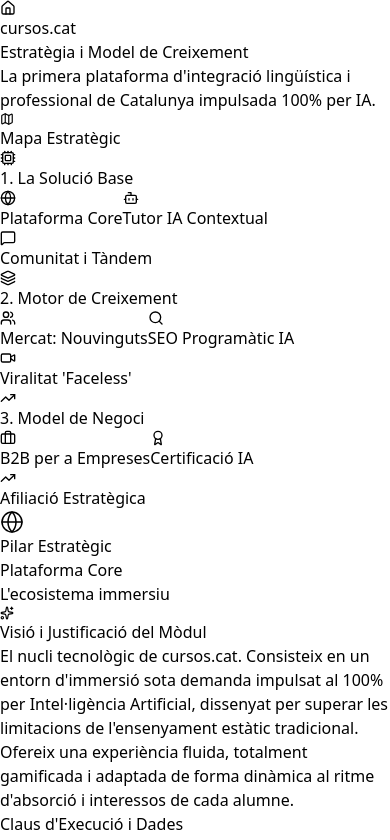
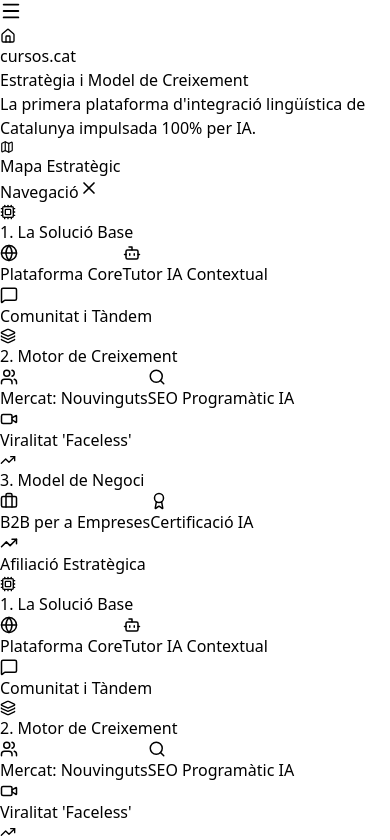
Before and after one commit to vosko03/cursos, a React (Vite) app: page /dash in a window 390 px wide. Shown: the top 840 px of the page. Built offline with nearby package versions, Linux system fonts and the light colour scheme.

Commit message:
Enhance Dashboard layout and mobile menu functionality
Refactor Dashboard component for improved mobile responsiveness and UI consistency.

```diff
--- a/src/pages/Dashboard.jsx
+++ b/src/pages/Dashboard.jsx
@@ -1,8 +1,8 @@
-import React, { useState, useRef } from 'react';
+import React, { useState } from 'react';
 import {
   Users, Bot, Search, Video, Briefcase, Award,
   MessageSquare, TrendingUp, Cpu, Layers, Globe,
-  Home, Map, Sparkles
+  Home, Map, Sparkles, Menu, X
 } from 'lucide-react';
 import { Analytics } from "@vercel/analytics/react";
 
@@ -11,17 +11,17 @@ import { Analytics } from "@vercel/analytics/react";
 const StrategyNode = ({ title, icon: Icon, active, onClick }) => (
   <button
     onClick={onClick}
-    className={`w-full text-left transition-all duration-300 ease-out group rounded-xl p-2 flex items-center gap-3 border
+    className={`w-full text-left transition-all duration-200 ease-out group rounded-lg p-2 flex items-center gap-3
       ${active
-        ? `bg-white border-zinc-200 shadow-[0_2px_8px_rgba(0,0,0,0.04)] z-10`
-        : 'border-transparent hover:bg-zinc-100/50 opacity-70 hover:opacity-100'
+        ? `bg-zinc-100 text-zinc-900 font-medium shadow-sm`
+        : 'text-zinc-600 hover:bg-zinc-50 hover:text-zinc-900'
       }`}
   >
-    <div className={`p-1.5 rounded-lg transition-colors duration-300 ${active ? 'bg-zinc-900 text-white' : 'bg-zinc-100 text-zinc-500 group-hover:text-zinc-800 group-hover:bg-zinc-200/50'}`}>
-      <Icon size={16} strokeWidth={2} />
+    <div className={`p-1.5 rounded-md transition-colors duration-200 ${active ? 'bg-white shadow-sm text-zinc-900' : 'bg-transparent text-zinc-400 group-hover:text-zinc-700'}`}>
+      <Icon size={18} strokeWidth={2} />
     </div>
     <div className="overflow-hidden">
-      <h3 className={`font-semibold text-sm leading-tight truncate transition-colors ${active ? 'text-zinc-900' : 'text-zinc-600 group-hover:text-zinc-900'}`}>
+      <h3 className="text-sm truncate">
         {title}
       </h3>
     </div>
@@ -32,17 +32,15 @@ const DetailPanel = ({ node }) => {
   if (!node) return null;
 
   return (
-    // Afegim una clau (key) perquè React desmunti i remunti el component en canviar, activant l'animació CSS
-    <div key={node.title} className="bg-white p-6 md:p-8 rounded-2xl border border-zinc-200 shadow-sm h-full overflow-y-auto custom-scrollbar animate-fade-in">
-
+    <div key={node.title} className="h-full animate-fade-in">
       {/* Header del Panell */}
       <div className="flex flex-col sm:flex-row items-start sm:items-center gap-4 mb-8">
-        <div className="p-3.5 rounded-xl bg-zinc-50 border border-zinc-100 text-zinc-900 shrink-0">
+        <div className="p-3.5 rounded-xl bg-zinc-50 border border-zinc-200 text-zinc-900 shrink-0">
           {React.createElement(node.icon, { size: 24, strokeWidth: 1.5 })}
         </div>
         <div>
-          <p className="text-[10px] font-semibold text-zinc-400 uppercase tracking-widest mb-1.5">Pilar Estratègic</p>
-          <h2 className="text-xl md:text-2xl font-semibold text-zinc-900 tracking-tight leading-tight">
+          <p className="text-xs font-semibold text-zinc-400 uppercase tracking-widest mb-1.5">Pilar Estratègic</p>
+          <h2 className="text-2xl font-semibold text-zinc-900 tracking-tight leading-tight">
             {node.title}
           </h2>
           <p className="text-sm text-zinc-500 mt-1">
@@ -55,7 +53,7 @@ const DetailPanel = ({ node }) => {
       <div className="space-y-8">
         <div>
           <h4 className="font-semibold text-zinc-900 text-sm flex items-center gap-2 mb-3">
-            <Sparkles size={14} className="text-zinc-400" />
+            <Sparkles size={16} className="text-zinc-400" />
             Visió i Justificació del Mòdul
           </h4>
           <p className="text-zinc-600 leading-relaxed text-sm">
@@ -63,25 +61,25 @@ const DetailPanel = ({ node }) => {
           </p>
         </div>
 
-        {/* Llista Minimalista (Sense fons gris, només línies netes) */}
+        {/* Llista Minimalista */}
         <div>
-          <h4 className="font-semibold text-zinc-900 text-sm mb-4 pb-2 border-b border-zinc-100">
+          <h4 className="font-semibold text-zinc-900 text-sm mb-4 pb-3 border-b border-zinc-100">
             Claus d'Execució i Dades
           </h4>
-          <ul className="space-y-4">
+          <ul className="space-y-5">
             {Object.entries(node.content).map(([key, value]) => {
               if (key.toLowerCase() === 'descripció') return null;
 
               return (
-                <li key={key} className="flex flex-col sm:flex-row sm:items-baseline gap-1 sm:gap-6 group">
-                  <span className="capitalize font-medium text-zinc-800 text-sm sm:w-36 shrink-0">
+                <li key={key} className="flex flex-col sm:flex-row sm:items-baseline gap-1.5 sm:gap-6 group">
+                  <span className="capitalize font-medium text-zinc-800 text-sm sm:w-40 shrink-0">
                     {key.replace(/_/g, ' ')}
                   </span>
-                  <span className="text-zinc-500 text-sm">
+                  <span className="text-zinc-600 text-sm">
                     {Array.isArray(value)
                       ? <div className="flex flex-wrap gap-2 mt-1 sm:mt-0">
                           {value.map(tag => (
-                            <span key={tag} className="bg-zinc-50 border border-zinc-200 px-2.5 py-1 rounded-md text-xs text-zinc-600">
+                            <span key={tag} className="bg-white border border-zinc-200 px-2.5 py-1 rounded-md text-xs text-zinc-600 shadow-sm">
                               {tag}
                             </span>
                           ))}
@@ -99,7 +97,6 @@ const DetailPanel = ({ node }) => {
 };
 
 // --- DADES ---
-// Els temes de colors s'han eliminat. Ara tots els nodes comparteixen el mateix disseny minimalista.
 
 const nodes = {
   central: { title: "Plataforma Core", subtitle: "L'ecosistema immersiu", icon: Globe, content: { descripció: "El nucli tecnològic de cursos.cat. Consisteix en un entorn d'immersió sota demanda impulsat al 100% per Intel·ligència Artificial, dissenyat per superar les limitacions de l'ensenyament estàtic tradicional. Ofereix una experiència fluida, totalment gamificada i adaptada de forma dinàmica al ritme d'absorció i interessos de cada alumne.", innovació: "Motor d'aprenentatge hiperpersonalitzat que s'allunya de la rigidesa dels clàssics LMS com Moodle, generant contingut on-the-fly.", tecnologia_Base: ["Next.js", "Gemini Pro", "Matxa-TTS (Aina)", "Supabase", "Stripe"], escalabilitat: "Arquitectura 'serverless' i de microserveis preparada per suportar desenes de milers d'usuaris concurrents sense degradació de latència ni costos d'infraestructura innecessaris." } },
@@ -119,55 +116,26 @@ const nodes = {
 
 const Dashboard = () => {
   const [selectedNode, setSelectedNode] = useState('central');
-  const detailRef = useRef(null);
+  const [isMobileMenuOpen, setIsMobileMenuOpen] = useState(false);
 
   const handleNodeSelect = (key) => {
     setSelectedNode(key);
-
-    // Desplaçament per a mòbils
-    if (window.innerWidth < 1024 && detailRef.current) {
-      setTimeout(() => {
-        const yPosition = detailRef.current.getBoundingClientRect().top + window.scrollY - 140;
-        window.scrollTo({ top: yPosition, behavior: 'smooth' });
-      }, 50);
+    // Tancar el menú automàticament en mòbil
+    if (window.innerWidth < 1024) {
+      setIsMobileMenuOpen(false);
+      window.scrollTo({ top: 0, behavior: 'smooth' });
     }
   };
 
-  return (
-    <div className="min-h-screen bg-[#FAFAFA] font-sans text-zinc-900 selection:bg-zinc-200 relative">
-
-      {/* Capçalera STICKY Minimalista */}
-      <div className="sticky top-0 z-50 bg-[#FAFAFA]/80 backdrop-blur-lg pt-4 pb-4 px-4 md:px-6 lg:px-8 border-b border-zinc-200/50">
-        <header className="max-w-6xl mx-auto flex flex-col md:flex-row md:items-center justify-between gap-4">
-          <div className="flex flex-col md:flex-row md:items-center gap-3 md:gap-4">
-            <div className="inline-flex items-center gap-2 bg-zinc-900 text-white px-3.5 py-2 rounded-md text-sm font-medium shrink-0 self-start md:self-auto">
-              <Home size={16} />
-              <span>cursos.cat</span>
+  // Contingut del menú lateral (reutilitzable per a Desktop i Mòbil)
+  const SidebarContent = () => (
+    <div className="flex flex-col gap-8">
+      <section className="space-y-3">
+        <div className="flex items-center gap-2 mb-2 text-zinc-400 pl-1">
+          <Cpu size={16}/>
+          <h2 className="text-xs font-semibold uppercase tracking-widest text-zinc-500">1. La Solució Base</h2>
         </div>
-            <div className="border-l border-transparent md:border-zinc-300 md:pl-4">
-              <h1 className="text-base font-semibold text-zinc-900 tracking-tight leading-tight">Estratègia i Model de Creixement</h1>
-              <p className="text-sm text-zinc-500 mt-0.5">La primera plataforma d'integració lingüística i professional de Catalunya impulsada 100% per IA.</p>
-            </div>
-          </div>
-          <div className="hidden md:inline-flex items-center gap-2 bg-zinc-100 text-zinc-600 px-3 py-1.5 rounded-md text-xs font-semibold uppercase tracking-wider border border-zinc-200 shrink-0">
-            <Map size={14} />
-            Mapa Estratègic
-          </div>
-        </header>
-      </div>
-
-      {/* Main Layout */}
-      <main className="max-w-6xl mx-auto flex flex-col lg:flex-row gap-8 px-4 md:px-6 lg:px-8 pt-8 pb-12">
-
-        {/* Navegació Lateral Minimalista */}
-        <aside className="w-full lg:w-[300px] flex flex-col gap-8 shrink-0">
-
-          <section className="space-y-3">
-            <div className="flex items-center gap-2 mb-2 text-zinc-400">
-              <Cpu size={16}/>
-              <h2 className="text-[11px] font-semibold uppercase tracking-widest text-zinc-500">1. La Solució Base</h2>
-            </div>
-            <div className="flex flex-col gap-1.5">
+        <div className="flex flex-col gap-1">
           {['central', 'tutor', 'comunidad'].map(key => (
             <StrategyNode key={key} {...nodes[key]} active={selectedNode === key} onClick={() => handleNodeSelect(key)} />
           ))}
@@ -175,11 +143,11 @@ const Dashboard = () => {
       </section>
 
       <section className="space-y-3">
-            <div className="flex items-center gap-2 mb-2 text-zinc-400">
+        <div className="flex items-center gap-2 mb-2 text-zinc-400 pl-1">
           <Layers size={16}/>
-              <h2 className="text-[11px] font-semibold uppercase tracking-widest text-zinc-500">2. Motor de Creixement</h2>
+          <h2 className="text-xs font-semibold uppercase tracking-widest text-zinc-500">2. Motor de Creixement</h2>
         </div>
-            <div className="flex flex-col gap-1.5">
+        <div className="flex flex-col gap-1">
           {['inmigrantes', 'seo', 'videos'].map(key => (
             <StrategyNode key={key} {...nodes[key]} active={selectedNode === key} onClick={() => handleNodeSelect(key)} />
           ))}
@@ -187,31 +155,89 @@ const Dashboard = () => {
       </section>
 
       <section className="space-y-3">
-            <div className="flex items-center gap-2 mb-2 text-zinc-400">
+        <div className="flex items-center gap-2 mb-2 text-zinc-400 pl-1">
           <TrendingUp size={16}/>
-              <h2 className="text-[11px] font-semibold uppercase tracking-widest text-zinc-500">3. Model de Negoci</h2>
+          <h2 className="text-xs font-semibold uppercase tracking-widest text-zinc-500">3. Model de Negoci</h2>
         </div>
-            <div className="flex flex-col gap-1.5">
+        <div className="flex flex-col gap-1">
           {['b2b', 'certificacion', 'afiliacion'].map(key => (
             <StrategyNode key={key} {...nodes[key]} active={selectedNode === key} onClick={() => handleNodeSelect(key)} />
           ))}
         </div>
       </section>
+    </div>
+  );
 
+  return (
+    <div className="min-h-screen bg-[#FAFAFA] font-sans text-zinc-900 selection:bg-zinc-200">
+
+      {/* Capçalera STICKY amb botó hamburguesa per a mòbil */}
+      <div className="sticky top-0 z-40 bg-[#FAFAFA]/80 backdrop-blur-lg pt-4 pb-4 px-4 md:px-6 lg:px-8 border-b border-zinc-200/60">
+        <header className="max-w-6xl mx-auto flex items-center justify-between gap-4">
+          <div className="flex items-center gap-3 md:gap-4">
+            {/* Botó Menú Mòbil */}
+            <button
+              className="lg:hidden p-2 -ml-2 text-zinc-600 hover:bg-zinc-200/50 rounded-md transition-colors"
+              onClick={() => setIsMobileMenuOpen(true)}
+            >
+              <Menu size={22} />
+            </button>
+
+            <div className="inline-flex items-center gap-2 bg-zinc-900 text-white px-3.5 py-2 rounded-md text-sm font-medium shrink-0">
+              <Home size={16} />
+              <span className="hidden sm:inline">cursos.cat</span>
+            </div>
+
+            <div className="border-l border-zinc-300 pl-4 hidden md:block">
+              <h1 className="text-base font-semibold text-zinc-900 tracking-tight leading-tight">Estratègia i Model de Creixement</h1>
+              <p className="text-sm text-zinc-500 mt-0.5">La primera plataforma d'integració lingüística de Catalunya impulsada 100% per IA.</p>
+            </div>
+          </div>
+
+          <div className="inline-flex items-center gap-2 bg-zinc-100 text-zinc-600 px-3 py-1.5 rounded-md text-xs font-semibold uppercase tracking-wider border border-zinc-200 shrink-0">
+            <Map size={14} />
+            <span className="hidden sm:inline">Mapa Estratègic</span>
+          </div>
+        </header>
+      </div>
+
+      {/* Overlay fosc per al menú mòbil */}
+      <div
+        className={`fixed inset-0 bg-zinc-900/20 backdrop-blur-sm z-50 lg:hidden transition-opacity duration-300 ${isMobileMenuOpen ? 'opacity-100' : 'opacity-0 pointer-events-none'}`}
+        onClick={() => setIsMobileMenuOpen(false)}
+      />
+
+      {/* Menú Lateral Mòbil (Drawer) */}
+      <aside className={`fixed inset-y-0 left-0 w-[280px] sm:w-[320px] bg-[#FAFAFA] z-50 p-6 border-r border-zinc-200 shadow-2xl transform transition-transform duration-300 ease-in-out lg:hidden flex flex-col overflow-y-auto ${isMobileMenuOpen ? 'translate-x-0' : '-translate-x-full'}`}>
+        <div className="flex justify-between items-center mb-8 border-b border-zinc-200 pb-4">
+          <span className="font-semibold text-zinc-900 text-sm uppercase tracking-wider">Navegació</span>
+          <button onClick={() => setIsMobileMenuOpen(false)} className="p-2 -mr-2 text-zinc-500 hover:bg-zinc-200/50 rounded-md transition-colors">
+            <X size={20}/>
+          </button>
+        </div>
+        <SidebarContent />
+      </aside>
+
+      {/* Main Layout: Unified Card per eliminar espais */}
+      <main className="max-w-6xl mx-auto px-4 md:px-6 lg:px-8 py-6 md:py-8">
+        <div className="bg-white border border-zinc-200 shadow-sm rounded-2xl flex flex-col lg:flex-row overflow-hidden min-h-[600px]">
+
+          {/* Navegació Lateral Desktop (Integrada sense espais) */}
+          <aside className="hidden lg:block w-[300px] bg-zinc-50/50 border-r border-zinc-200 p-6 shrink-0">
+            <SidebarContent />
           </aside>
 
           {/* Panell de Detall Central */}
-        <section className="w-full lg:flex-1" ref={detailRef}>
-          <div className="sticky top-[140px] h-[calc(100vh-160px)] min-h-[500px]">
+          <section className="flex-1 p-6 md:p-8 lg:p-10 bg-white">
             <DetailPanel node={nodes[selectedNode]} />
-          </div>
           </section>
 
+        </div>
       </main>
 
       {/* Footer Minimalista */}
-      <footer className="max-w-6xl mx-auto mb-8 text-center px-4 border-t border-zinc-200 pt-6">
-        <p className="text-zinc-400 text-xs font-medium tracking-wider">
+      <footer className="max-w-6xl mx-auto mb-8 text-center px-4">
+        <p className="text-zinc-400 text-sm font-medium">
           cursos.cat &bull; Selecciona un mòdul per explorar l'estratègia
         </p>
       </footer>
@@ -219,20 +245,14 @@ const Dashboard = () => {
       {/* CSS per a Transicions i Scrollbar */}
       <style dangerouslySetInnerHTML={{__html: `
         @keyframes fadeInUp {
-          from {
-            opacity: 0;
-            transform: translateY(10px);
-          }
-          to {
-            opacity: 1;
-            transform: translateY(0);
-          }
+          from { opacity: 0; transform: translateY(8px); }
+          to { opacity: 1; transform: translateY(0); }
         }
         .animate-fade-in {
           animation: fadeInUp 0.4s cubic-bezier(0.16, 1, 0.3, 1) forwards;
         }
 
-        .custom-scrollbar::-webkit-scrollbar { width: 5px; }
+        .custom-scrollbar::-webkit-scrollbar { width: 6px; }
         .custom-scrollbar::-webkit-scrollbar-track { background: transparent; }
         .custom-scrollbar::-webkit-scrollbar-thumb { background-color: #e4e4e7; border-radius: 20px; }
         .custom-scrollbar::-webkit-scrollbar-thumb:hover { background-color: #d4d4d8; }
```
Lines whose indentation alone changed are shown as unchanged.
